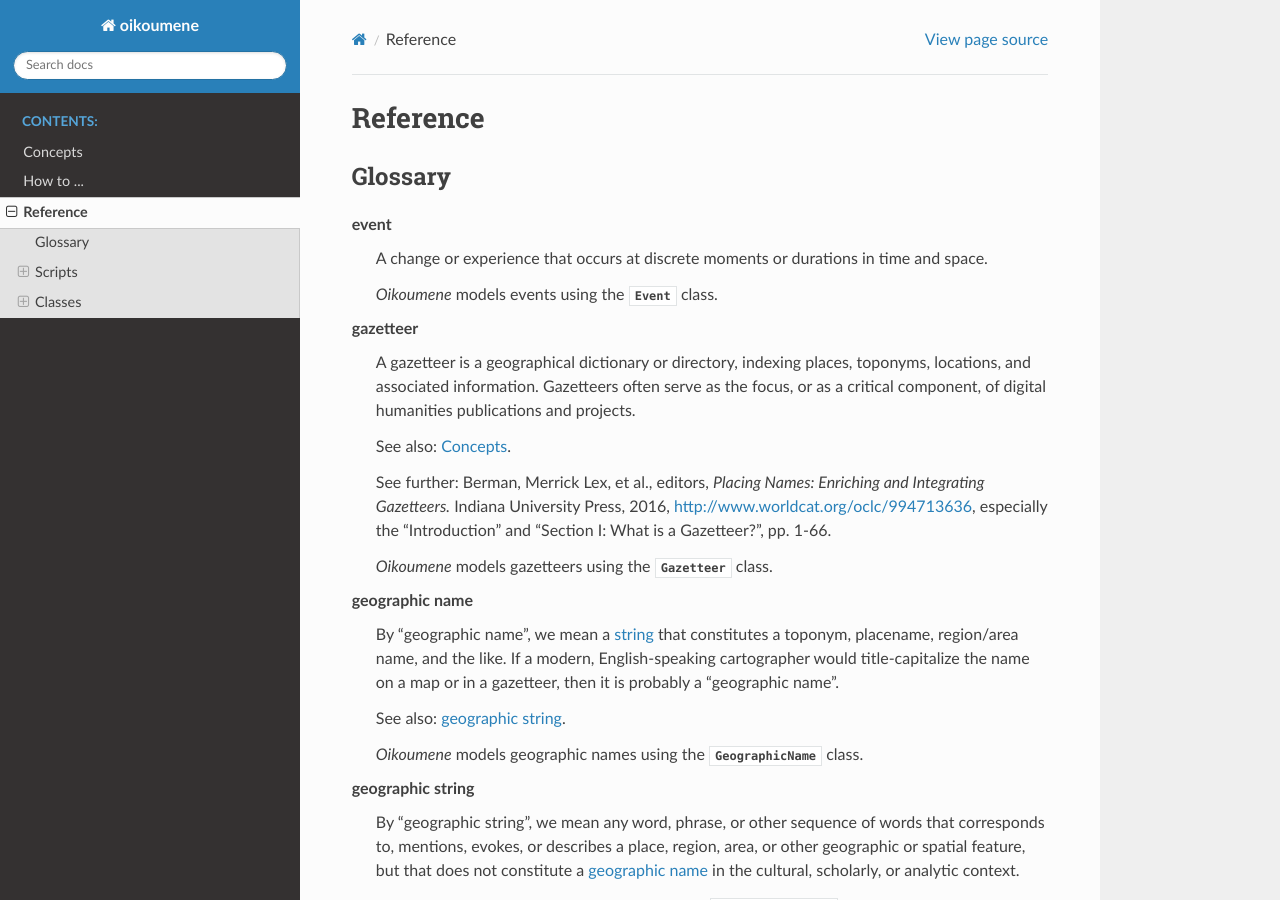
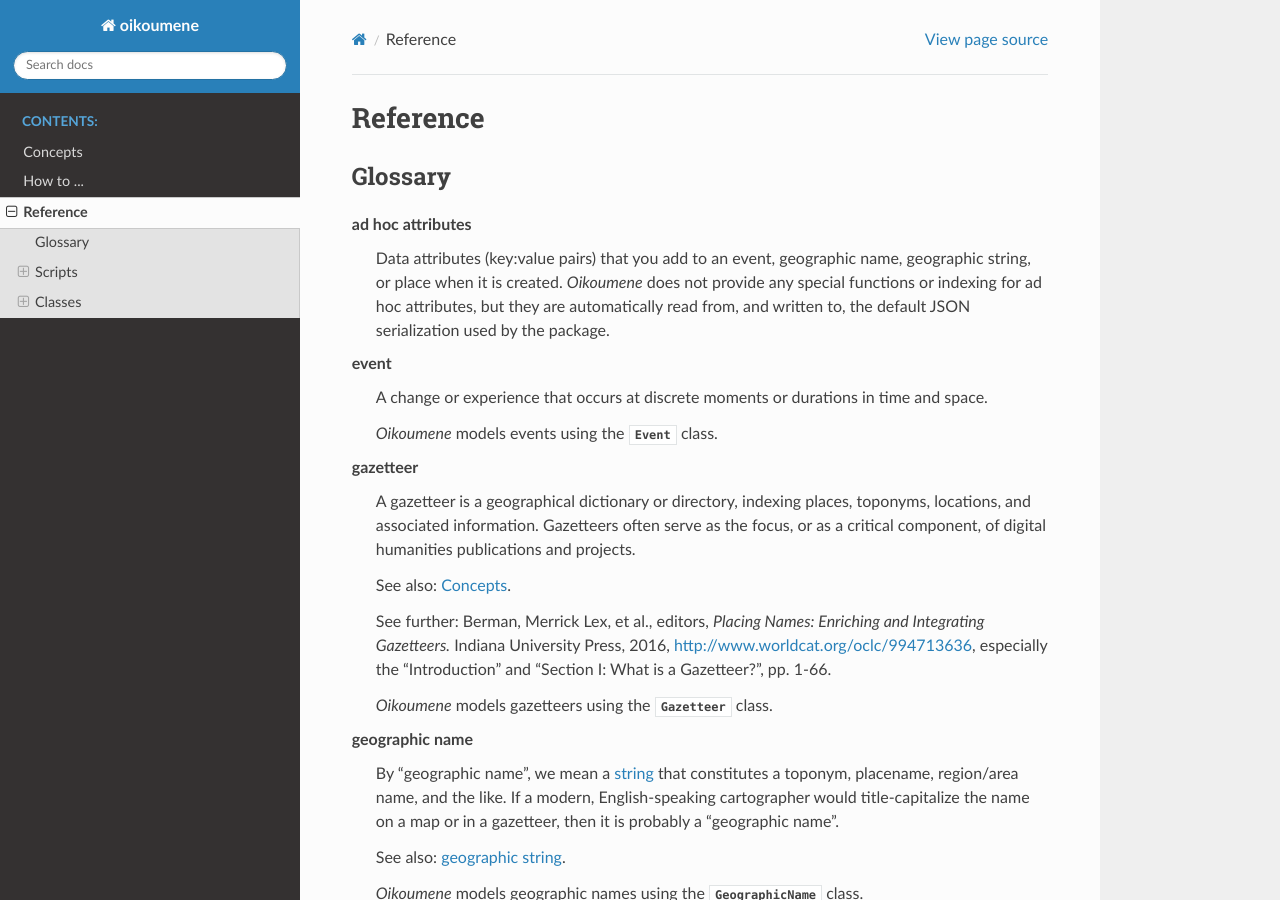
Before and after one commit to paregorios/oikoumene, a Sphinx documentation site: the page built from docs/reference.rst, in a window 1280 px wide and 900 px high. Built offline with Sphinx 7.4.7 and the Read the Docs theme 2.0.0, drawn with Linux system fonts in a browser that asks for light colours.

Commit message:
define ad hoc attributes in glossary

```diff
--- a/docs/reference/glossary.rst
+++ b/docs/reference/glossary.rst
@@ -4,6 +4,9 @@ Glossary
 
 
 .. glossary::
+
+    ad hoc attributes
+        Data attributes (key:value pairs) that you add to an event, geographic name, geographic string, or place when it is created. *Oikoumene* does not provide any special functions or indexing for ad hoc attributes, but they are automatically read from, and written to, the default JSON serialization used by the package.
 
     event
         A change or experience that occurs at discrete moments or durations in time and space.
```
